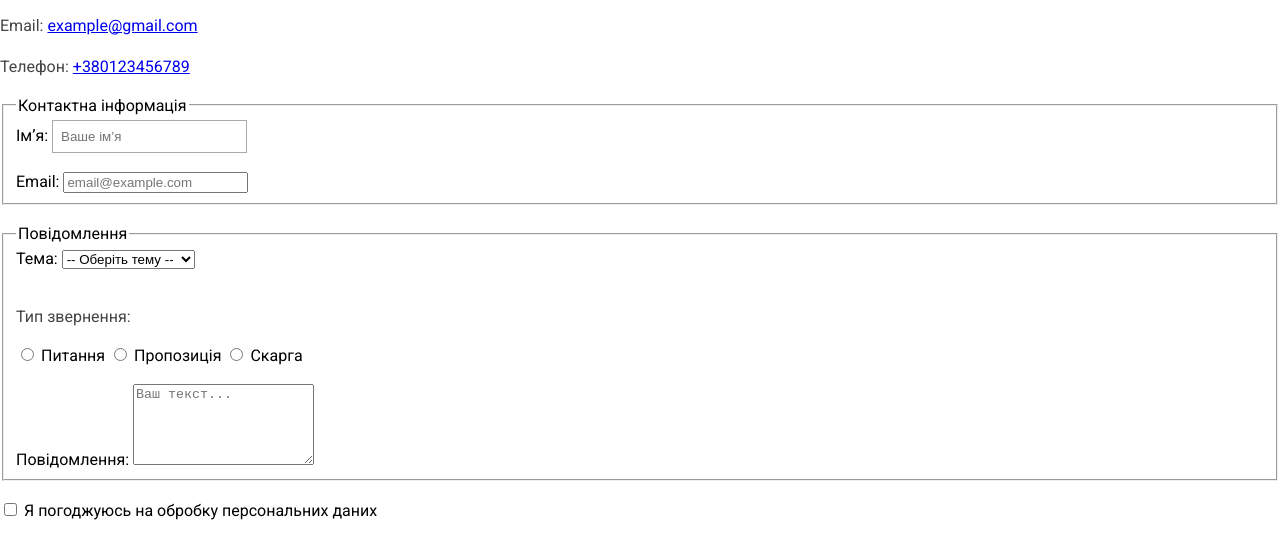
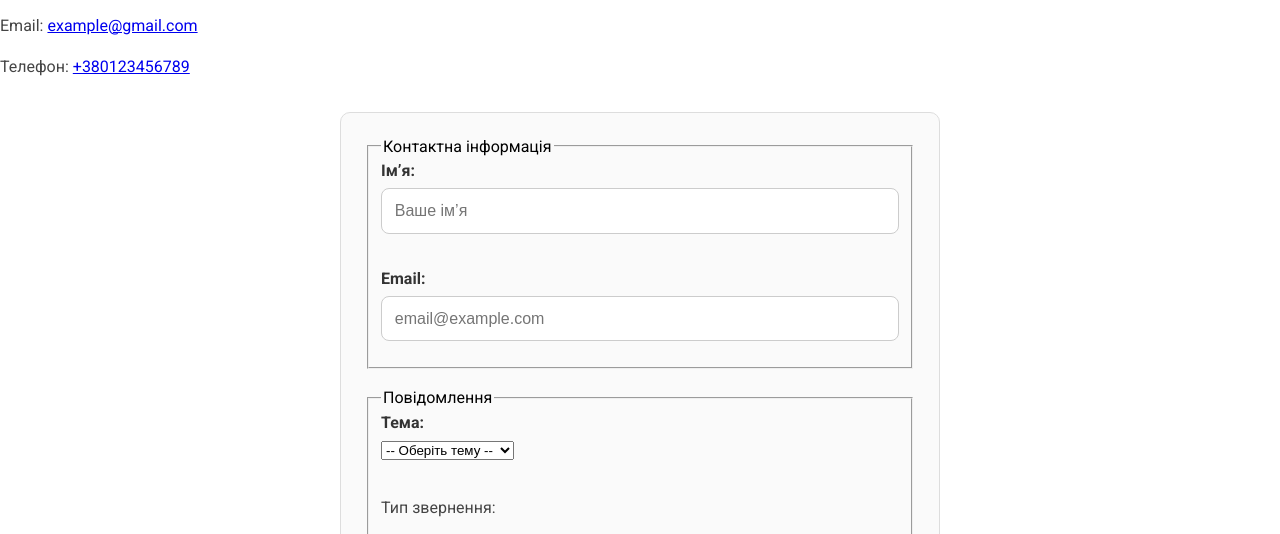
Before and after one commit to SerhiiUsatyi/portfolio, a plain HTML site: page contacts.html in a window 1280 px wide. Shown: the part 371-905 px from the top of the page. Drawn offline with Linux system fonts and the light colour scheme.

Commit message:
feat: add form style

```diff
--- a/styles.css
+++ b/styles.css
@@ -221,3 +221,64 @@ footer a {
 footer a:hover {
     color: white;
 }
+
+form {
+    max-width: 600px;
+    margin: 2rem auto;
+    padding: 1.5rem;
+    background: #fafafa;
+    border: 1px solid #ddd;
+    border-radius: 10px;
+}
+
+label {
+    display: block;
+    margin-bottom: 0.5rem;
+    font-weight: 600;
+    color: #333;
+}
+
+input[type="text"],
+input[type="email"],
+textarea {
+    width: 100%;
+    padding: 0.8rem;
+    margin-bottom: 1rem;
+    border: 1px solid #ccc;
+    border-radius: 8px;
+    font-size: 1rem;
+    background: white;
+    transition: border-color 0.3s ease;
+}
+
+input[type="text"]:focus,
+input[type="email"]:focus,
+textarea:focus {
+    border-color: #666;
+    outline: none;
+}
+
+textarea {
+    min-height: 120px;
+    resize: vertical;
+}
+
+input[type="submit"] {
+    background: #333;
+    color: white;
+    padding: 0.8rem 1.5rem;
+    border: none;
+    border-radius: 8px;
+    cursor: pointer;
+    font-size: 1rem;
+    font-weight: 600;
+    transition: background 0.3s ease;
+}
+
+input[type="submit"]:hover {
+    background: #555;
+}
+
+input[type="submit"]:active {
+    background: #222;
+}
```
